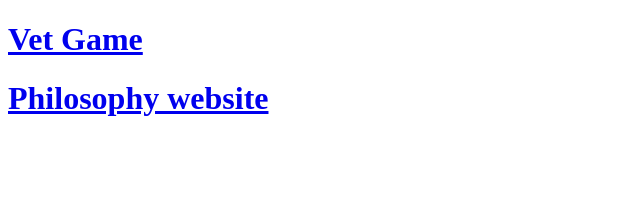
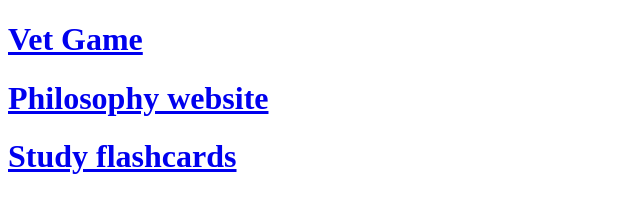
Before and after one commit to johnmarco123/johnmarco123.github.io, a plain HTML site: page index.html in a window 1280 px wide. Shown: the whole page, without its empty margins (0-640 px from the left). Drawn offline with Linux system fonts and the light colour scheme.

Commit message:
Update index.html

```diff
--- a/index.html
+++ b/index.html
@@ -7,5 +7,6 @@
 <body>
     <h1><a href="VeterinaryAdventures">Vet Game</a></h1>
     <h1><a href="Philosophy-website">Philosophy website</a></h1>
+    <h1><a href="studying">Study flashcards</a></h1>
 </body>
 </html>
```
